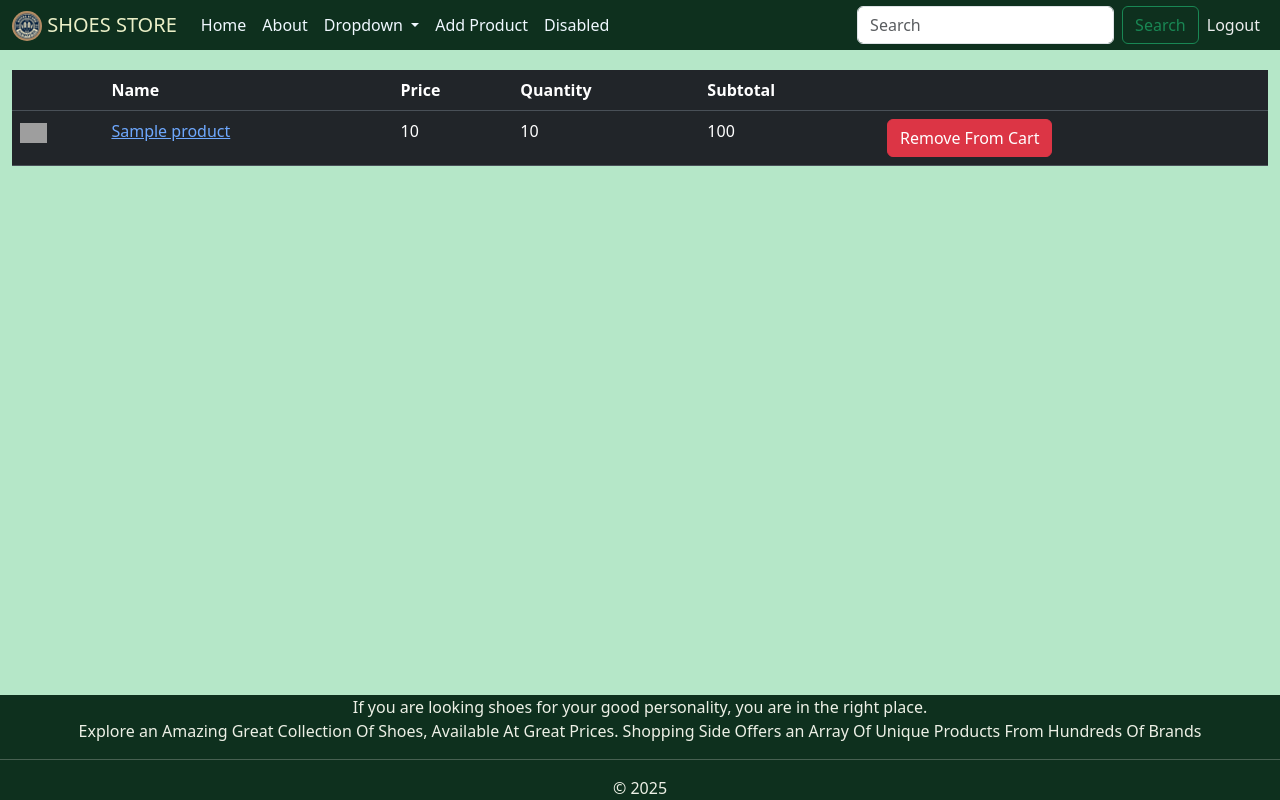
After one commit to jenil2607/django, a Django app: page /cart/ in a window 1280 px wide. The commit adds this page. Run offline with Django 5.2, Linux system fonts and the light colour scheme; a user stored in the database is signed in; tables that the repository leaves empty hold one stand-in row (values such as "Sample post"); grey boxes are pictures that could not be loaded.

Commit message:
add cart order

```diff
--- a/shop419/cart/models.py
+++ b/shop419/cart/models.py
@@ -1,18 +1,36 @@
 from django.db import models
+
+# CartItem table will have two foreign keys
+# 1. Product id
 from mainapp.models import Product
+
+# 2. User id
 from django.contrib.auth.models import User
-
 
 # Create your models here.
 
+# Let's model a CartItem
+
 class CartItem(models.Model):
+    # 1. Product to CartItem has a one to many relationship, this is represented by a foreign key constraint
     product = models.ForeignKey(Product, on_delete=models.CASCADE)
+    # Above, the 'on_delete = models.CASCADE' will ensure that all cartitems are deleted when a related Product
+    # is deleted
+
+    # 2. User to CartItem has a one to many relationship, again represented by a foreign key constraint
+    # Here also, we ensure that a cartitem is deleted automatically if the user is deleted from the website.
     user = models.ForeignKey(User, on_delete=models.CASCADE)
-    quantity = models.IntegerField(default=0)
-    date_added = models.DateField(auto_now_add=True)
 
+    # 3. Quantity of the specific item in cart
+    quantity = models.PositiveIntegerField(default=0)
 
+    # 4. Date when the product was added to cart
+    date_added  = models.DateField(auto_now_add=True)
+
+    # string representation of CartItem object
     def __str__(self):
-        return f"product: {self.product.name} - Count: {self.quantity}"
+        return f"Product: {self.product.name} - Count: {self.quantity}"
+
+    # method to find total price of particular item in cart
     def get_total_price(self):
         return self.quantity * self.product.price
--- /dev/null
+++ b/shop419/cart/templates/cart.html
@@ -0,0 +1,41 @@
+{% extends 'base.html' %}
+
+{% block title %}
+{{user}}'s Cart
+
+{% endblock %}
+
+{% block content %}
+
+<div class="container-fluid">
+    <table class="table" data-bs-theme="dark">
+        <thead >
+            <th></th>
+            <th>Name</th>
+            <th>Price</th>
+            <th>Quantity</th>
+            <th>Subtotal</th>
+            <th></th>
+        </thead>
+        <tbody>
+        {% for item in cart_items %}
+            <tr>
+                <td><img src="{{item.product.pic.url}}" height="20px" alt=""></td>
+                <td>
+                    <a href="{% url 'prod_details' item.product.id %}">
+                    {{item.product.name}}
+                    </a>
+                </td>
+
+                <td>{{item.product.price}}</td>
+                <td>{{item.quantity}}</td>
+                <td>{{item.get_total_price}}</td>
+                <td><a href="" class="btn btn-danger">Remove From Cart</a></td>
+            </tr>
+        {% endfor %}
+        </tbody>
+
+    </table>
+</div>
+
+{% endblock %}
--- /dev/null
+++ b/shop419/cart/urls.py
@@ -0,0 +1,9 @@
+from django.urls import path
+
+from .views import viewCart, addToCart
+
+
+urlpatterns = [
+    path('cart/', viewCart, name = 'view_cart'),
+    path('cart/add/<int:product_id>', addToCart, name = 'add_to_cart' )
+]
--- a/shop419/cart/views.py
+++ b/shop419/cart/views.py
@@ -1,3 +1,37 @@
-from django.shortcuts import render
+from django.shortcuts import render, redirect
+from mainapp.models import Product
+from .models import CartItem
+from django.contrib.auth.decorators import login_required
 
 # Create your views here.
+
+# C - Creating cart items
+
+@login_required
+def addToCart(request, product_id):
+    this_product = Product.objects.get(id = product_id) # fetching the product object
+    # When adding product to cart, we need to check if the same user has added the same product
+    # to cart before, in that case, we will not create a new cart item, rather just increment
+    # quantity
+
+    cart_item, created = CartItem.objects.get_or_create(product = this_product, user = request.user)
+    cart_item.quantity += 1
+    # above two statements are equivalent to `INSERT into table ... on duplicate key UPDATE ...`
+    cart_item.save() # save changes to SQL through Update
+
+    return redirect('view_cart')
+
+# R - Read Cartitems
+
+@login_required
+def viewCart(request):
+    template = 'cart.html'
+    cart_items = CartItem.objects.filter(user = request.user)
+    # the above statement is equivalent to : SELECT * FROM cartitem WHERE user = <USER_ID>;
+    total_price = sum(float(item.product.price) * item.quantity for item in cart_items)
+
+    context = {
+        'cart_items' : cart_items,
+        'total_price' : total_price
+    }
+    return render( request, template, context)
--- a/shop419/mainapp/templates/base.html
+++ b/shop419/mainapp/templates/base.html
@@ -21,7 +21,7 @@
 
 <body>
     <header class="position-fixed top-0 start-0 end-0">
-        <nav class="navbar navbar-expand-lg bg-dark" data-bs-theme="dark">
+        <nav class="navbar navbar-expand-lg" style="background-color: rgb(14, 48, 30);">
             <div class="container-fluid">
 
                 <a class="navbar-brand" href="#">
@@ -65,7 +65,7 @@
                         </li>
                         {% else %}
                         <li class="nav-item">
-                            <a class="nav-link" aria-current="page" href="#">My cart</a>
+                            <a class="nav-link" aria-current="page" href="{% url 'view_cart' %}">My cart</a>
                         </li>
                         {% endif %}
                         {% endif %}
--- a/shop419/shop419/urls.py
+++ b/shop419/shop419/urls.py
@@ -24,6 +24,7 @@ from django.conf import settings
 urlpatterns = [
     path('admin/', admin.site.urls),
     path('', include('mainapp.urls')), # to incudes the paths configred in the app, here
+    path('', include('cart.urls')),
     path('auth/', include('authentication.urls')), # including our authentication app urls
     path('auth/', include('django.contrib.auth.urls')) # include django's inbulit auth urls
 ]
--- a/shop419/static/css/style.css
+++ b/shop419/static/css/style.css
@@ -7,7 +7,7 @@
 
 body {
     background-color: rgb(181, 231, 200);
-    margin-top:0 auto ;
+    margin-top: 0 auto;
 
 
     header {
@@ -45,6 +45,7 @@ body {
                             }
 
                         }
+
                         :hover {
                             background-color: gray;
                             transform: scale(1.05);
@@ -123,6 +124,7 @@ main {
                     color: rgb(196, 251, 176);
                 }
 
+                div {
                     button {
                         height: 35px;
                         width: 100px;
@@ -133,6 +135,7 @@ main {
                         color: aliceblue;
                         font-weight: 600;
                         background-color: rgb(195, 210, 82);
+                    }
                 }
             }
         }
```
Also changed, not shown: shop419/mainapp/templates/home.html (+11 -1 lines), shop419/cart/migrations/0001_initial.py (added). Lines whose indentation alone changed are shown as unchanged.
